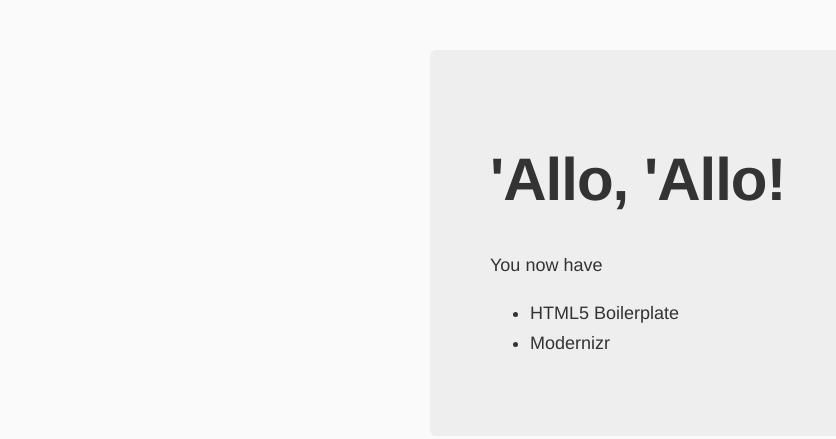
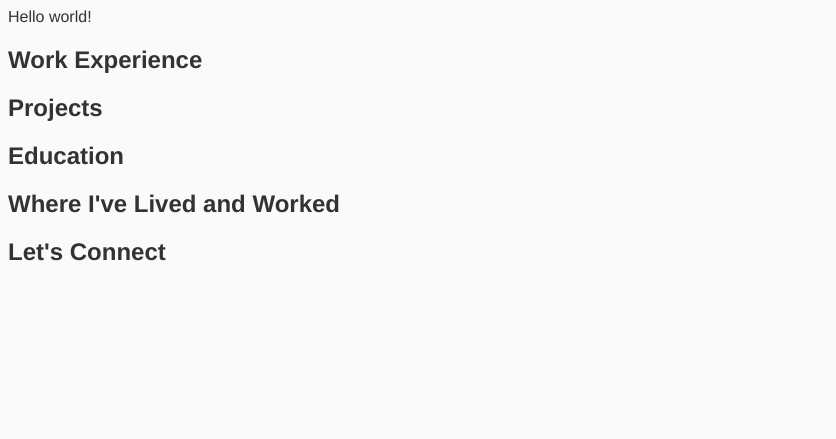
Before and after one commit to CodeWithOz/ResumeRefactor, a website: page app/index.html in a window 1280 px wide. Shown: the whole page, without its empty margins (0-836 px from the left). Drawn offline with Linux system fonts and the light colour scheme; files that its build step writes are made by us from their sources.

Commit message:
Merge contents of index.html files

```diff
--- a/app/index.html
+++ b/app/index.html
@@ -1,10 +1,10 @@
 <!doctype html>
-<html class="no-js" lang="">
+<html class="no-js" lang="en">
   <head>
     <meta charset="utf-8">
-    <meta name="description" content="">
+    <meta name="description" content="A webpage displaying my resume">
     <meta name="viewport" content="width=device-width, initial-scale=1">
-    <title>ResumeRefactor</title>
+    <title>Resume</title>
 
     <link rel="apple-touch-icon" href="apple-touch-icon.png">
     <!-- Place favicon.ico in the root directory -->
@@ -21,19 +21,40 @@
     <!-- build:js scripts/vendor/modernizr.js -->
     <script src="/bower_components/modernizr/modernizr.js"></script>
     <!-- endbuild -->
+
+    <!--
+    Uncomment the <script> tag below when you're ready to add an interactive Google Map to your resume!
+  -->
+  <!-- <script src="http://maps.googleapis.com/maps/api/js?libraries=places"></script> -->
   </head>
   <body>
     <!--[if IE]>
       <p class="browserupgrade">You are using an <strong>outdated</strong> browser. Please <a href="http://browsehappy.com/">upgrade your browser</a> to improve your experience.</p>
     <![endif]-->
 
-    <div class="hero-unit">
-      <h1>'Allo, 'Allo!</h1>
-      <p>You now have</p>
-      <ul>
-        <li>HTML5 Boilerplate</li>
-        <li>Modernizr</li>
-      </ul>
+    <div id="main">
+      Hello world!
+      <div id="header" class="center-content clear-fix">
+        <ul id="topContacts" class="flex-box"></ul>
+      </div>
+      <div style="clear: both;"></div>
+      <div id="workExperience" class="gray">
+        <h2>Work Experience</h2>
+      </div>
+      <div id="projects">
+        <h2>Projects</h2>
+      </div>
+      <div id="education" class="gray">
+        <h2>Education</h2>
+      </div>
+      <div id="mapDiv">
+        <h2>Where I've Lived and Worked</h2>
+      </div>
+      <div id="lets-connect" class="dark-gray">
+        <h2 class="orange center-text">Let's Connect</h2>
+          <ul id="footerContacts" class="flex-box">
+        </ul>
+      </div>
     </div>
 
     <!-- build:js scripts/vendor.js -->
@@ -43,8 +64,43 @@
     <!-- endbuild -->
 
     <!-- build:js scripts/main.js -->
+    <script src="js/jQuery.js"></script>
     <script src="scripts/helper.js"></script>
     <script src="scripts/resumeBuilder.js"></script>
     <!-- endbuild -->
+
+    <!--
+    These scripts are written in JavaScript. You'll be breaking them down as part of
+    a quiz. Essentially, the next few lines are checking to see if you have not
+    changed each section of the resume. If you have not made any changes to a section
+    of the resume, then that part of the resume does not show up. More on this in the
+    course.
+    -->
+
+    <!-- TODO: figure out if these should be transformed into tests -->
+
+    <script>
+      if(document.getElementsByClassName('flex-item').length === 0) {
+        // document.getElementById('topContacts').style.display = 'none';
+      }
+      if(document.getElementsByTagName('h1').length === 0) {
+        // document.getElementById('header').style.display = 'none';
+      }
+      if(document.getElementsByClassName('work-entry').length === 0) {
+        // document.getElementById('workExperience').style.display = 'none';
+      }
+      if(document.getElementsByClassName('project-entry').length === 0) {
+        // document.getElementById('projects').style.display = 'none';
+      }
+      if(document.getElementsByClassName('education-entry').length === 0) {
+        // document.getElementById('education').style.display = 'none';
+      }
+      if(document.getElementsByClassName('flex-item').length === 0) {
+        // document.getElementById('lets-connect').style.display = 'none';
+      }
+      if(document.getElementById('map') === null) {
+        // document.getElementById('mapDiv').style.display = 'none';
+      }
+    </script>
   </body>
 </html>
```
Also changed, not shown: index.html (deleted, +0 -148 lines).
